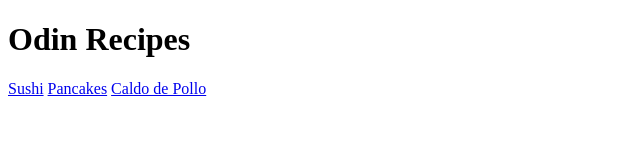
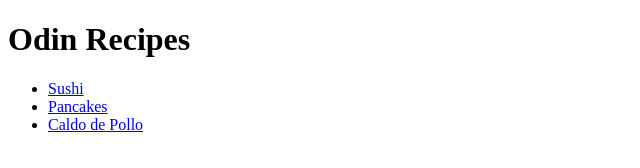
Before and after one commit to Maxxfarras/odin-recipes, a plain HTML site: page index.html in a window 1280 px wide. Shown: the whole page, without its empty margins (0-640 px from the left). Drawn offline with Linux system fonts and the light colour scheme.

Commit message:
Order linktree

```diff
--- a/index.html
+++ b/index.html
@@ -7,9 +7,12 @@
 
 <body>
     <h1>Odin Recipes</h1>
-    <a href="recipes/sushi.html">Sushi</a>
-    <a href="recipes/pancakes.html">Pancakes</a>
-    <a href="recipes/caldo.html">Caldo de Pollo</a>
+
+    <ul>
+        <li><a href="recipes/sushi.html">Sushi</a></li>
+        <li><a href="recipes/pancakes.html">Pancakes</a></li>
+        <li><a href="recipes/caldo.html">Caldo de Pollo</a></li>
+    </ul>
 </body>
 
 </html>
```
